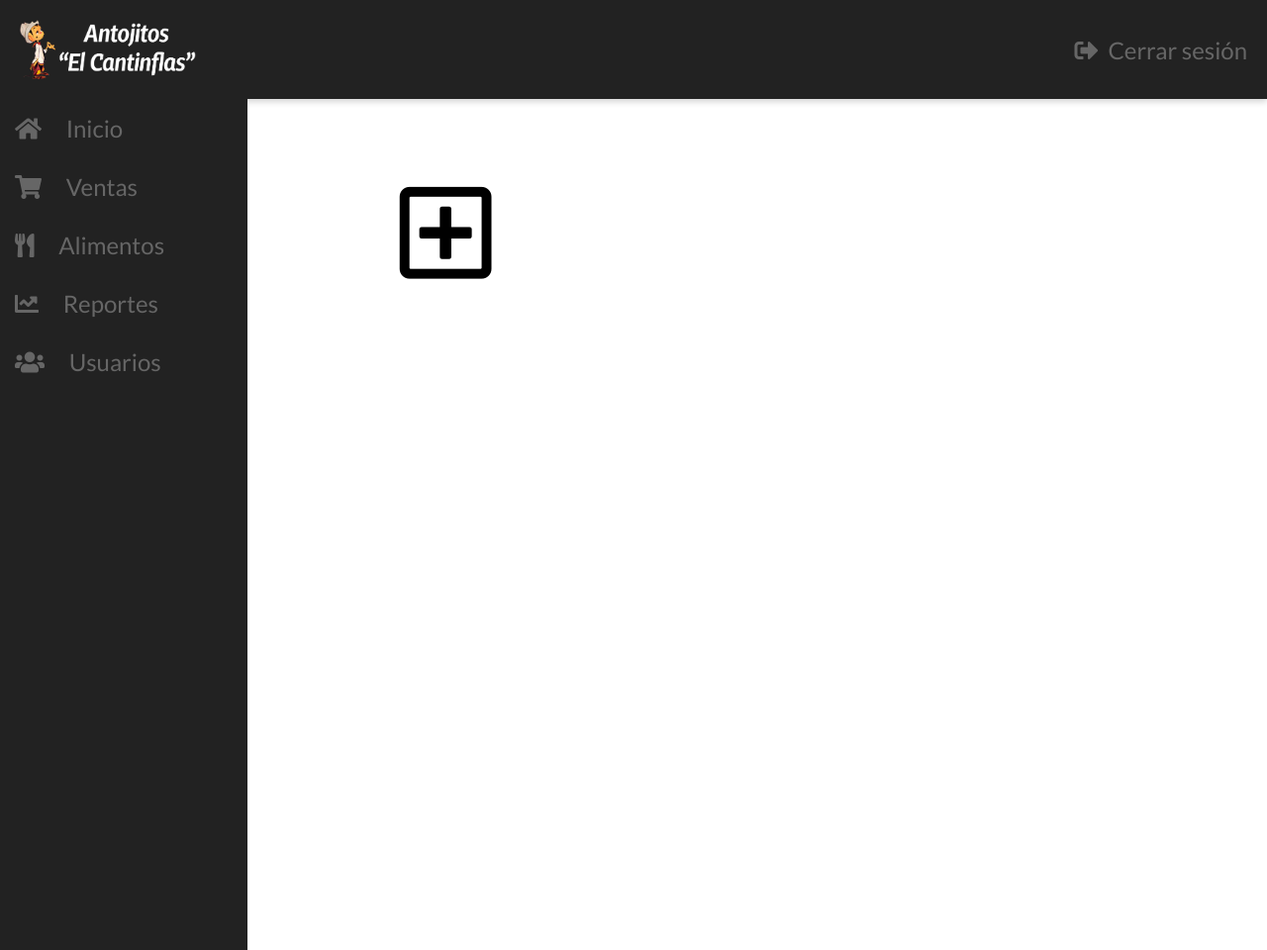
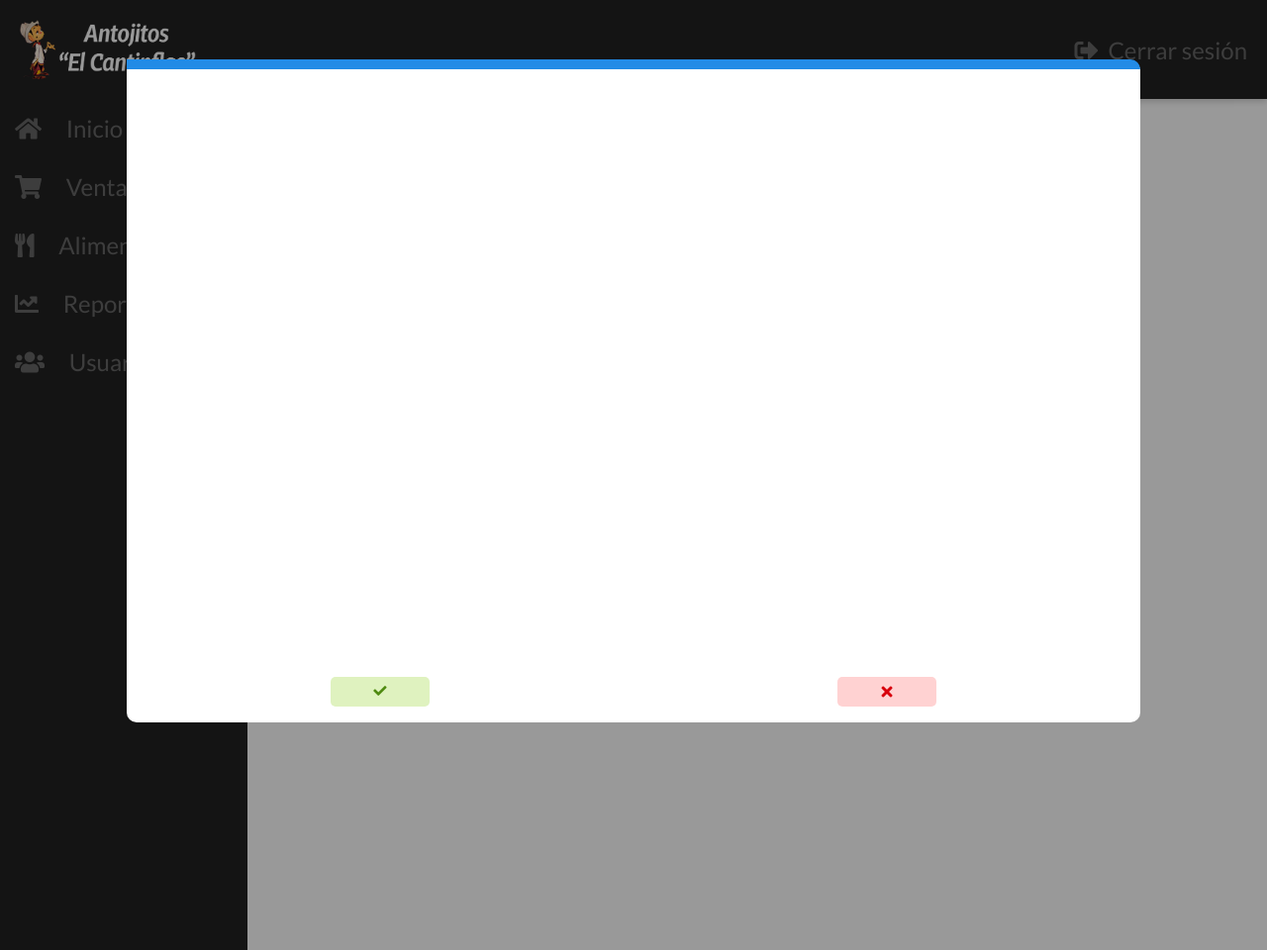
Before and after one commit to Juandamartn/el-canti, a PHP site: page /el-canti/index.php?view=home&displayF=1 in a window 1280 px wide. Shown: the whole page at 99% size. Run offline with PHP 8.4, Linux system fonts and the light colour scheme; a user stored in the database is signed in; data that the repository does not hold is empty.

Commit message:
Insertar ordenes

```diff
--- a/css/main.css
+++ b/css/main.css
@@ -189,6 +189,7 @@ header img {
     border-radius: 5px;
     -webkit-animation: animatezoom 0.3s;
     animation: animatezoom 0.3s;
+    text-decoration: none;
 }
 
 .no {
@@ -206,6 +207,7 @@ header img {
     border-radius: 5px;
     -webkit-animation: animatezoom 0.3s;
     animation: animatezoom 0.3s;
+    text-decoration: none;
 }
 
 .chek,
@@ -274,6 +276,7 @@ header img {
     background: #fff;
     -webkit-transition: 0.5s ease;
     transition: 0.5s ease;
+    color: #000;
 }
 
 .report .newOrder:hover {
@@ -301,9 +304,11 @@ header img {
     background: #fff;
     margin: auto;
     width: 80%;
-    height: 500px;
+    height: 670px;
     -webkit-animation: animatezoom 0.5s;
     animation: animatezoom 0.5s;
+    border-radius: 0px 10px 10px 10px;
+    border-top: 10px solid #228be6;
 }
 
 .deleteOrder {
@@ -315,6 +320,114 @@ header img {
     border-top: 10px solid #228be6;
     -webkit-animation: animatezoom 0.5s;
     animation: animatezoom 0.5s;
+}
+
+/** ADD ORDER FOOD **/
+
+.selectFood,
+.selectIng {
+    display: -webkit-box;
+    display: -ms-flexbox;
+    display: flex;
+    -webkit-box-orient: vertical;
+    -webkit-box-direction: normal;
+    -ms-flex-direction: column;
+    flex-direction: column;
+    -webkit-box-pack: justify;
+    -ms-flex-pack: justify;
+    justify-content: space-between;
+    font-size: 20px;
+}
+
+.food,
+.ing {
+    color: #00529B;
+    background-color: #BDE5F8;
+    padding: 10px;
+    border-radius: 5px;
+    cursor: pointer;
+    -webkit-transition: 0.5s ease;
+    transition: 0.5s ease;
+    -webkit-user-select: none;
+    -moz-user-select: none;
+    -ms-user-select: none;
+    user-select: none;
+}
+
+.food:hover,
+.ing:hover {
+    color: #fff;
+    background-color: #00529B;
+}
+
+.containerOrder {
+    display: -webkit-box;
+    display: -ms-flexbox;
+    display: flex;
+    height: 90%;
+    -webkit-box-pack: justify;
+    -ms-flex-pack: justify;
+    justify-content: space-between;
+    margin: 0px 50px;
+    padding: 30px 0px 0px 0px;
+}
+
+.setOrder .options {
+    margin-top: 20px;
+}
+
+.containerOrder .selectFood {
+    margin-right: 50px;
+}
+
+.containerOrder .selectIng {
+    margin-right: 50px;
+    display: none;
+}
+
+.setOrder .yes {
+    border: none;
+}
+
+.hidden {
+    display: none;
+}
+
+.orderList {
+    display: -webkit-box;
+    display: -ms-flexbox;
+    display: flex;
+    -webkit-box-orient: vertical;
+    -webkit-box-direction: normal;
+    -ms-flex-direction: column;
+    flex-direction: column;
+    -webkit-box-pack: justify;
+    -ms-flex-pack: justify;
+    justify-content: flex-start;
+}
+
+.orderList .items {
+    color: #9F6000;
+    background-color: #FEEFB3;
+    padding: 10px;
+    border-radius: 5px;
+    cursor: pointer;
+    -webkit-transition: 0.5s ease;
+    transition: 0.5s ease;
+    -webkit-user-select: none;
+    -moz-user-select: none;
+    -ms-user-select: none;
+    user-select: none;
+    border: none;
+    font-size: 20px;
+    font-family: Lato-Regular;
+    margin-bottom: 10px;
+    width: 400px;
+}
+
+.orderList .items:hover {
+    color: #fff;
+    background-color: #9F6000;
 }
 
 @-webkit-keyframes animatezoom {
--- a/index.php
+++ b/index.php
@@ -14,5 +14,4 @@ if (isset($_SESSION['user'])) {
 } else {
     header('Location:login.php');
 }
-
 ?>
--- a/js/sell.js
+++ /dev/null
@@ -1,20 +0,0 @@
-var newOrder = document.getElementById('newOrder');
-var modal = document.getElementById('modal');
-var modal1 = document.getElementsByClassName('modal1');
-var chek = document.getElementsByClassName('chek');
-var cancel = document.getElementsByClassName('cancel');
-var deleteOrder = document.getElementById('deleteOrder');
-var no = document.getElementsByClassName('no');
-var order = document.getElementsByClassName('report');
-
-newOrder.onclick = function () {
-    modal.style.display = "block";
-}
-
-window.onclick = function (event) {
-    if (event.target == modal) {
-        modal.style.display = "none";
-    } else if (event.target == modal1) {
-        modal1.style.display = "none";
-    }
-}
--- a/php/database.php
+++ b/php/database.php
@@ -10,7 +10,7 @@ function connection($db_config) {
 }
 
 function orders($chek, $con) {
-    $result = $con->query("SELECT sell.chek, food.name_food, ingredients.name_ing, sell.combined, food.price, sell.charged FROM sell INNER JOIN food ON sell.fk_id_food=food.id_food INNER JOIN ingredients ON ingredients.id_ing=food.fk_id_ing WHERE charged = '0' AND chek = '$chek'");
+    $result = $con->query("SELECT sell.chek, food.name_food, ingredients.name_ing, sell.combined, food.price, sell.charged FROM sell INNER JOIN food ON sell.fk_id_food=food.id_food INNER JOIN ingredients ON ingredients.id_ing=sell.fk_id_ing WHERE charged = '0' AND chek = '$chek'");
     $result->execute();
     return $result->fetchAll();
 }
@@ -26,4 +26,21 @@ function deleteOrder($con, $id) {
     $result->execute();
     return $result;
 }
+
+function getFood($con) {
+    $result = $con->query("SELECT * FROM food GROUP BY name_food");
+    $result->execute();
+    return $result->fetchAll();
+}
+
+function getIng($con) {
+    $result = $con->query("SELECT * FROM ingredients GROUP BY name_ing");
+    $result->execute();
+    return $result->fetchAll();
+}
+
+function insertFood($con, $chek, $idFood, $idIng, $combined) {
+    $result = $con->query("INSERT INTO sell (id_sell, chek, date, fk_id_food, fk_id_ing, combined, charged) VALUES (NULL, '$chek', CURRENT_TIMESTAMP, '$idFood', '$idIng', '$combined', '0')");
+    return true;
+}
 ?>
--- a/views/home.view.php
+++ b/views/home.view.php
@@ -1,7 +1,10 @@
 <?php
+$current = 1;
+
 for($i = 1; $i < $countLength + 1; $i++) {
     $orders = orders($i, $con);
     $total = 0;
+    $current += 1;
 
     if (empty($orders)) {} else {
 ?>
@@ -47,14 +50,48 @@ for($i = 1; $i < $countLength + 1; $i++) {
 <?php }} ?>
 
 <div class="report">
-    <div class="newOrder" id="newOrder">
+    <a class="newOrder" id="newOrder" href="index.php?view=home&displayF=1">
         <i class="far fa-plus-square"></i>
-    </div>
+    </a>
 </div>
 
-<div class="modal" id="modal">
+<div class="modal" id="modal" <?php if ($_GET['displayF'] == 1) {
+    echo 'style="display: block"';
+} else if ($_GET['displayF'] == 0) {
+    echo 'style="display: none"';
+} ?>>
     <div class="setOrder" id="setOrder">
+        <div class="containerOrder" id="containerOrders">
+            <div class="selectFood" id="selectFood">
+                <?php $foods = getFood($con); foreach($foods as $food): ?>
 
+                <div class="food" ondblclick="addItem('<?php print_r($food['name_food']); ?>', '<?php print_r($food['id_food']); ?>')"><?php print_r($food['name_food']); ?></div>
+
+                <?php endforeach; ?>
+            </div>
+
+            <div class="selectIng" id="selectIng">
+                <?php $ings = getIng($con); foreach($ings as $ing): ?>
+
+                <div class="ing" ondblclick="addItemIng('<?php print_r($ing['name_ing']); ?>', '<?php print_r($ing['id_ing']); ?>')"><?php print_r($ing['name_ing']); ?></div>
+
+                <?php endforeach; ?>
+            </div>
+
+            <form action="php/insertOrder.php" method="POST" class="orderList" id="orderList">
+            <input type="text" name="idOrder" value="<?php echo $current; ?>" class="hidden" readonly>
+            </form>
+        </div>
+
+        <div class="options">
+            <button type="submit" class="yes" id="yes" form="orderList">
+                <i class="fas fa-check"></i>
+            </button>
+
+            <a class="no" id="no" href="index.php?view=home&displayF=0">
+                <i class="fas fa-times"></i>
+            </a>
+        </div>
     </div>
 </div>
 
```
Also changed, not shown: php/insertOrder.php (added, +22 -0 lines), views/index.view.php (+47 -1 lines).
